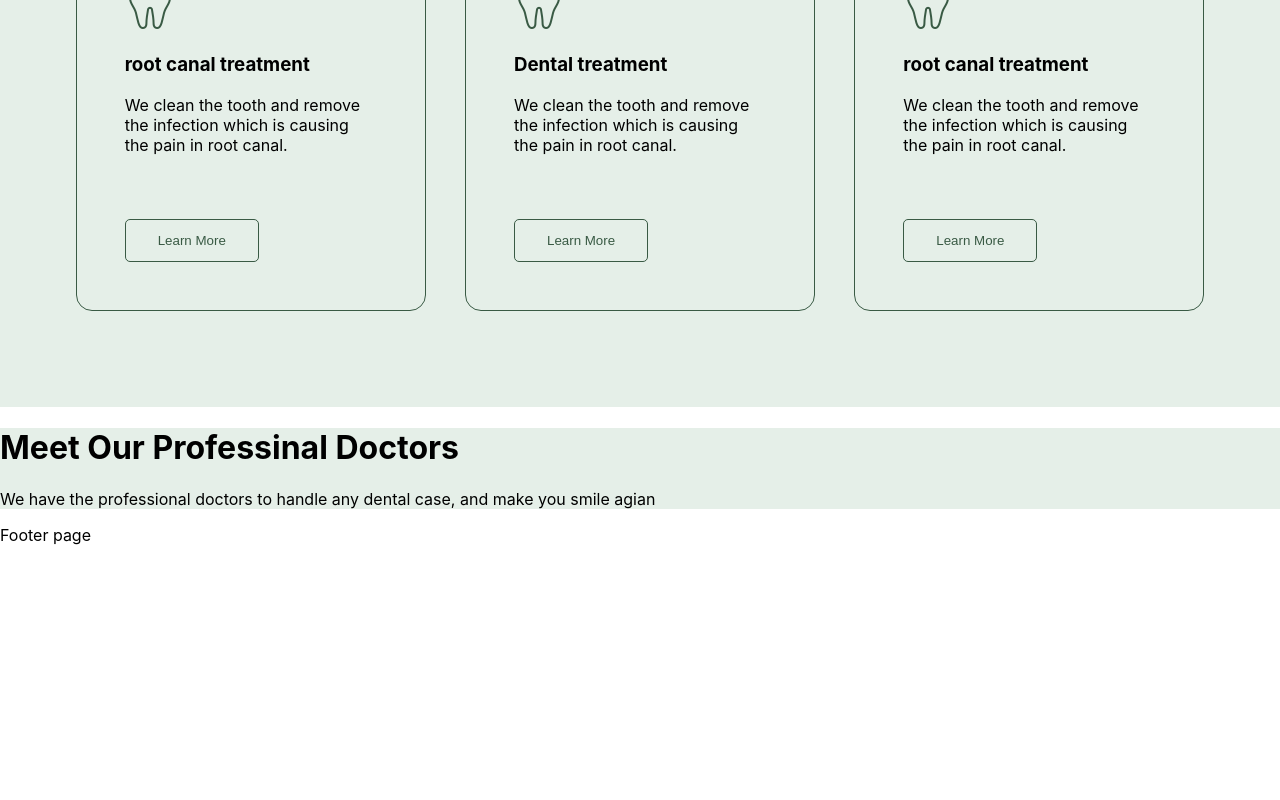
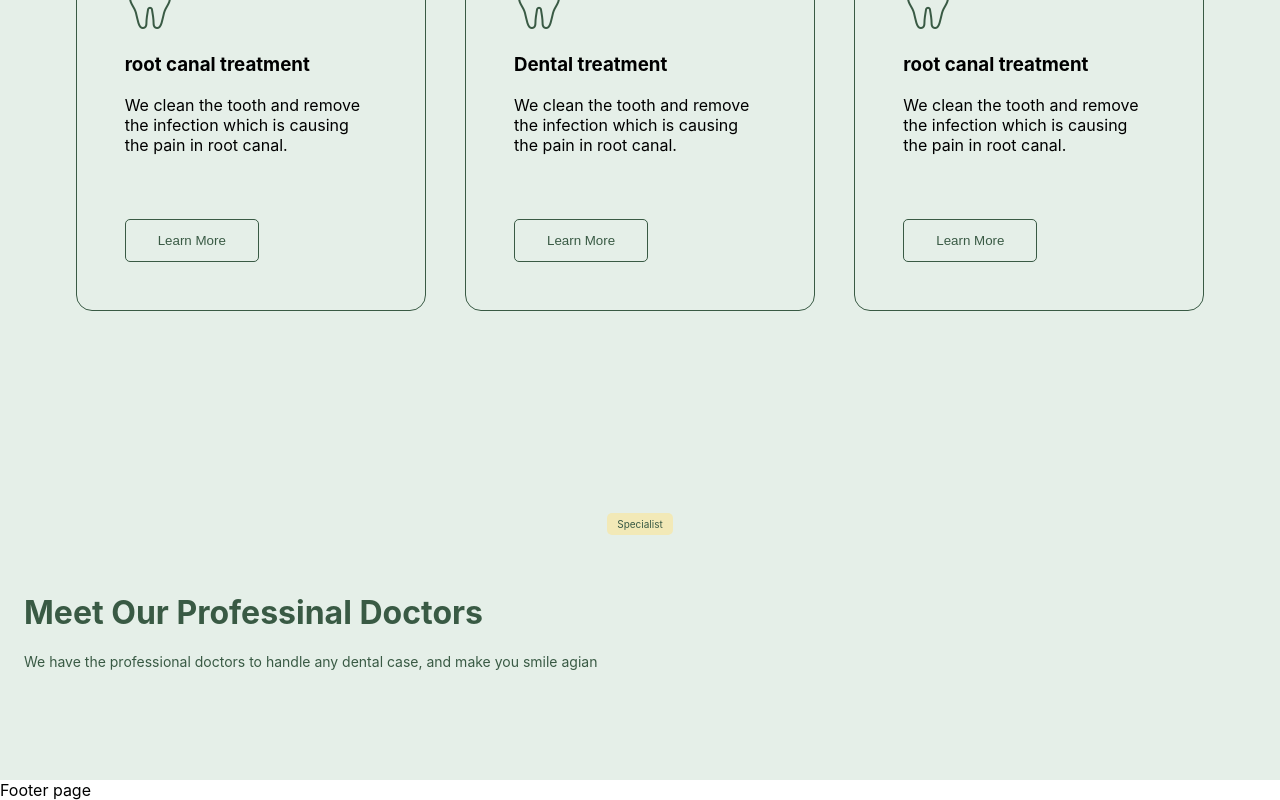
Before and after one commit to MuhammadTurkmen/Dental-Landing-Page-React, a React (Create React App) app: page / in a window 1280 px wide. Shown: the part 2084-2884 px from the top of the page. Before the commit the page ends 2629 px from the top, so only its background shows below. Built offline with nearby package versions, Linux system fonts and the light colour scheme.

Commit message:
adding font size

```diff
--- a/src/components/Specialist.js
+++ b/src/components/Specialist.js
@@ -4,6 +4,7 @@ import styled from "styled-components";
 function Specialist() {
   return (
     <Wrapper>
+      <p className="title">Specialist</p>
       <div className="text-container">
         <h1>Meet Our Professinal Doctors</h1>
         <p>
@@ -17,6 +18,30 @@ function Specialist() {
 
 const Wrapper = styled.div`
   background: var(--lighter-green, #e5efe8);
+  padding: 6rem 1.5rem;
+
+  text-align: center;
+  .title {
+    background-color: #f2e9b7;
+    padding: 5px 10px;
+    font-size: 10px;
+    border-radius: 5px;
+    display: inline-block;
+    color: var(--dark-green, #395a44);
+  }
+
+  .text-container {
+    text-align: start;
+    color: #395a44;
+    margin-top: 3rem;
+
+    h1 {
+      font-size: 2rem;
+    }
+    p {
+      font-size: 14px;
+    }
+  }
 `;
 
 export default Specialist;
```
